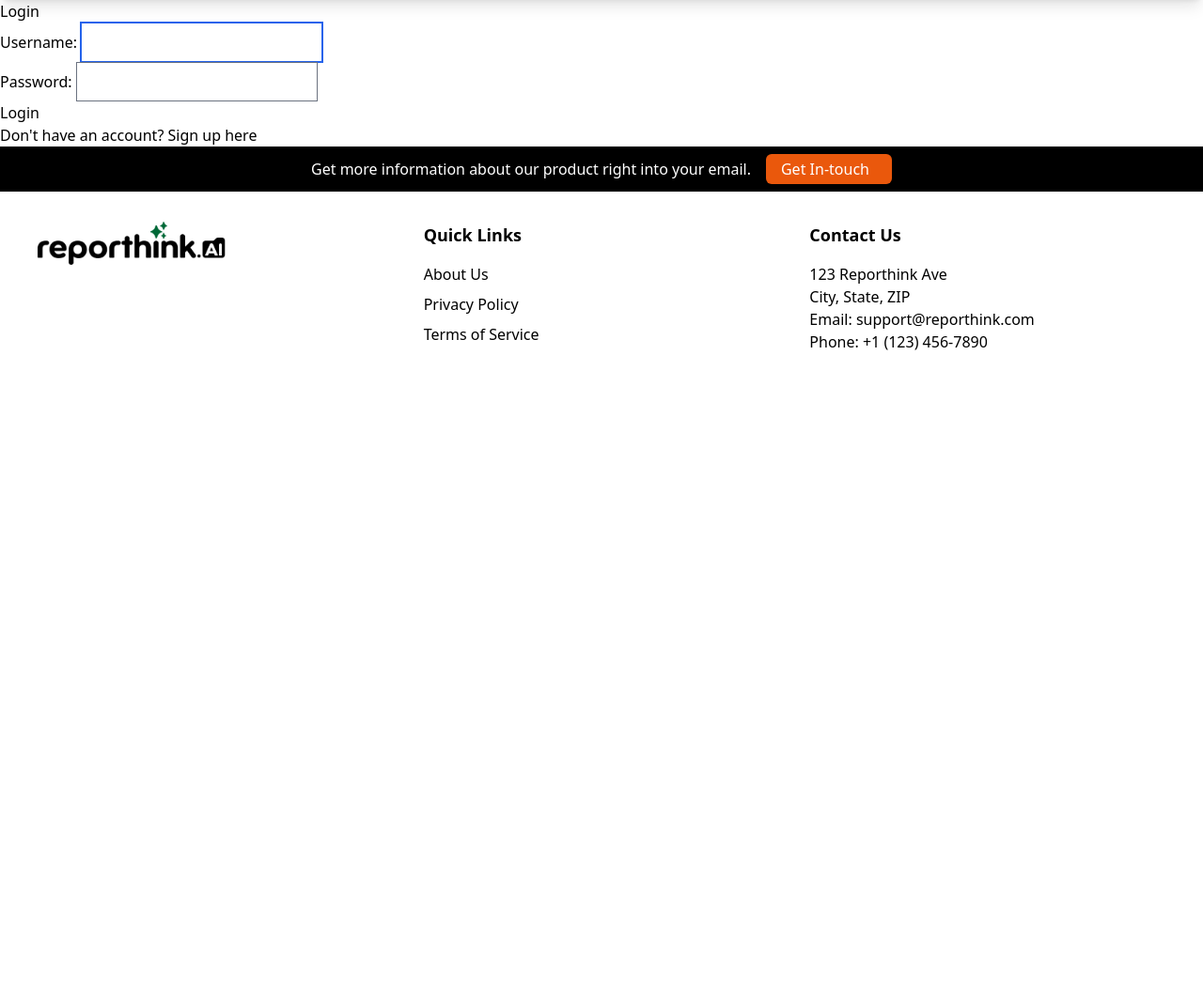
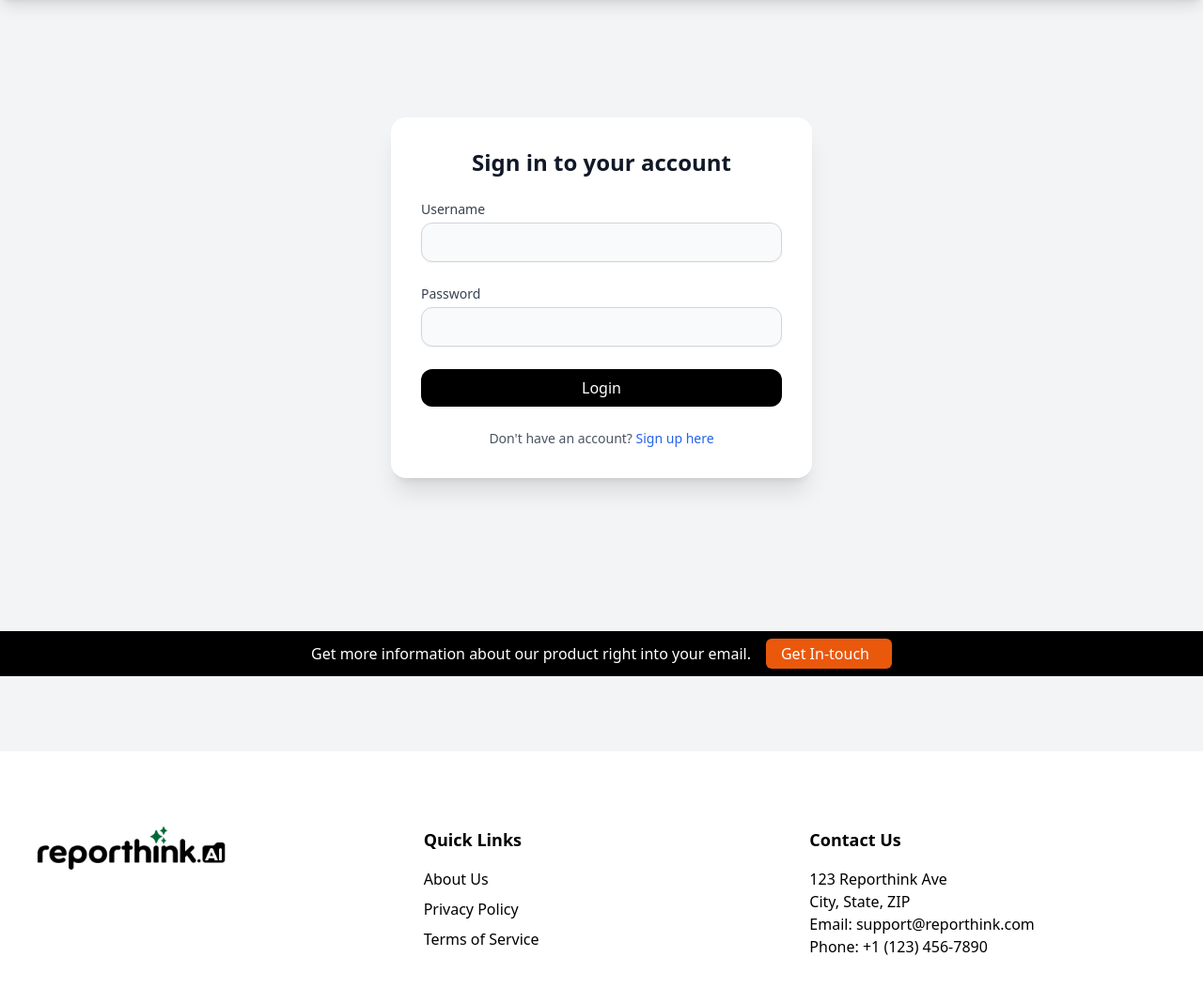
Before and after one commit to Pupackted/Reporthink_Template_Editor, a Django app: page /login/ in a window 1280 px wide. Shown: the part 80-1132 px from the top of the page at 94% size. Before the commit the page ends 453 px from the top, so only its background shows below. Run offline with Django 5.2, Linux system fonts and the light colour scheme; some libraries are stand-ins or nearby versions.

Commit message:
Login/signup works and styled

```diff
--- a/Reporthink_Template_Editor_Project/Template_Editor_App/templates/login.html
+++ b/Reporthink_Template_Editor_Project/Template_Editor_App/templates/login.html
@@ -1,10 +1,89 @@
-{% extends 'base.html' %}
-{% block content %}
-<h2>Login</h2>
-<form method="post">
-  {% csrf_token %}
-  {{ form.as_p }}
-  <button type="submit" class="btn btn-primary">Login</button>
-</form>
-<p>Don't have an account? <a href="{% url 'signup' %}">Sign up here</a></p>
+{% extends 'base.html' %} {% block content %}
+<style>
+  @keyframes fadeSlideUp {
+    0% {
+      opacity: 0;
+      transform: translateY(20px);
+    }
+    100% {
+      opacity: 1;
+      transform: translateY(0);
+    }
+  }
+
+  .fade-in-up {
+    animation: fadeSlideUp 0.6s ease-out forwards;
+  }
+</style>
+
+<div class="min-h-screen flex items-start justify-center bg-gray-100 px-4">
+  <div
+    class="w-full max-w-md bg-white p-8 rounded-2xl shadow-xl mt-[10%] opacity-0 fade-in-up"
+  >
+    <h2 class="text-2xl font-semibold text-center text-gray-900 mb-6">
+      Sign in to your account
+    </h2>
+
+    {% if form.non_field_errors %}
+    <div class="mb-4 text-sm text-red-600 bg-red-100 p-3 rounded-md">
+      {% for error in form.non_field_errors %}
+      <p>{{ error }}</p>
+      {% endfor %}
+    </div>
+    {% endif %}
+
+    <form method="post" class="space-y-6">
+      {% csrf_token %}
+
+      <!-- Username -->
+      <div>
+        <label for="id_username" class="block text-sm font-medium text-gray-700"
+          >Username</label
+        >
+        <input
+          type="text"
+          name="username"
+          id="id_username"
+          value="{{ form.username.value|default:'' }}"
+          class="mt-1 block w-full px-4 py-2 border {% if form.username.errors %}border-red-500{% else %}border-gray-300{% endif %} rounded-xl shadow-sm focus:outline-none focus:ring-2 focus:ring-blue-500 focus:border-transparent bg-gray-50"
+          required
+        />
+        {% if form.username.errors %}
+        <p class="mt-1 text-sm text-red-500">{{ form.username.errors.0 }}</p>
+        {% endif %}
+      </div>
+
+      <!-- Password -->
+      <div>
+        <label for="id_password" class="block text-sm font-medium text-gray-700"
+          >Password</label
+        >
+        <input
+          type="password"
+          name="password"
+          id="id_password"
+          class="mt-1 block w-full px-4 py-2 border {% if form.password.errors %}border-red-500{% else %}border-gray-300{% endif %} rounded-xl shadow-sm focus:outline-none focus:ring-2 focus:ring-blue-500 focus:border-transparent bg-gray-50"
+          required
+        />
+        {% if form.password.errors %}
+        <p class="mt-1 text-sm text-red-500">{{ form.password.errors.0 }}</p>
+        {% endif %}
+      </div>
+
+      <button
+        type="submit"
+        class="w-full py-2 px-4 bg-black text-white rounded-xl hover:bg-gray-900 transition duration-300"
+      >
+        Login
+      </button>
+    </form>
+
+    <p class="mt-6 text-center text-sm text-gray-600">
+      Don't have an account?
+      <a href="{% url 'signup' %}" class="text-blue-600 hover:underline"
+        >Sign up here</a
+      >
+    </p>
+  </div>
+</div>
 {% endblock %}
--- a/Reporthink_Template_Editor_Project/theme/static/css/dist/styles.css
+++ b/Reporthink_Template_Editor_Project/theme/static/css/dist/styles.css
@@ -1009,6 +1009,18 @@ select {
   margin-top: 2rem;
 }
 
+.mt-6 {
+  margin-top: 1.5rem;
+}
+
+.mt-\[\] {
+  margin-top: ;
+}
+
+.mt-\[10\%\] {
+  margin-top: 10%;
+}
+
 .block {
   display: block;
 }
@@ -1206,6 +1218,10 @@ select {
   max-width: 24rem;
 }
 
+.max-w-md {
+  max-width: 28rem;
+}
+
 .flex-1 {
   flex: 1 1 0%;
 }
@@ -1252,6 +1268,10 @@ select {
 
 .flex-wrap {
   flex-wrap: wrap;
+}
+
+.items-start {
+  align-items: flex-start;
 }
 
 .items-center {
@@ -1544,6 +1579,16 @@ select {
 
 .bg-white\/75 {
   background-color: rgb(255 255 255 / 0.75);
+}
+
+.bg-gray-100 {
+  --tw-bg-opacity: 1;
+  background-color: rgb(243 244 246 / var(--tw-bg-opacity, 1));
+}
+
+.bg-red-100 {
+  --tw-bg-opacity: 1;
+  background-color: rgb(254 226 226 / var(--tw-bg-opacity, 1));
 }
 
 .bg-opacity-50 {
@@ -1801,6 +1859,11 @@ select {
 .text-blue-600 {
   --tw-text-opacity: 1;
   color: rgb(37 99 235 / var(--tw-text-opacity, 1));
+}
+
+.text-gray-900 {
+  --tw-text-opacity: 1;
+  color: rgb(17 24 39 / var(--tw-text-opacity, 1));
 }
 
 .underline {
@@ -1840,6 +1903,18 @@ select {
 .shadow-sm {
   --tw-shadow: 0 1px 2px 0 rgb(0 0 0 / 0.05);
   --tw-shadow-colored: 0 1px 2px 0 var(--tw-shadow-color);
+  box-shadow: var(--tw-ring-offset-shadow, 0 0 #0000), var(--tw-ring-shadow, 0 0 #0000), var(--tw-shadow);
+}
+
+.shadow-xl {
+  --tw-shadow: 0 20px 25px -5px rgb(0 0 0 / 0.1), 0 8px 10px -6px rgb(0 0 0 / 0.1);
+  --tw-shadow-colored: 0 20px 25px -5px var(--tw-shadow-color), 0 8px 10px -6px var(--tw-shadow-color);
+  box-shadow: var(--tw-ring-offset-shadow, 0 0 #0000), var(--tw-ring-shadow, 0 0 #0000), var(--tw-shadow);
+}
+
+.shadow-2xl {
+  --tw-shadow: 0 25px 50px -12px rgb(0 0 0 / 0.25);
+  --tw-shadow-colored: 0 25px 50px -12px var(--tw-shadow-color);
   box-shadow: var(--tw-ring-offset-shadow, 0 0 #0000), var(--tw-ring-shadow, 0 0 #0000), var(--tw-shadow);
 }
 
```
Also changed, not shown: other parts of Reporthink_Template_Editor_Project/theme/static/css/dist/styles.css (+56 -0 lines), Reporthink_Template_Editor_Project/Template_Editor_App/templates/signup.html (+78 -9 lines), Reporthink_Template_Editor_Project/db.sqlite3.
